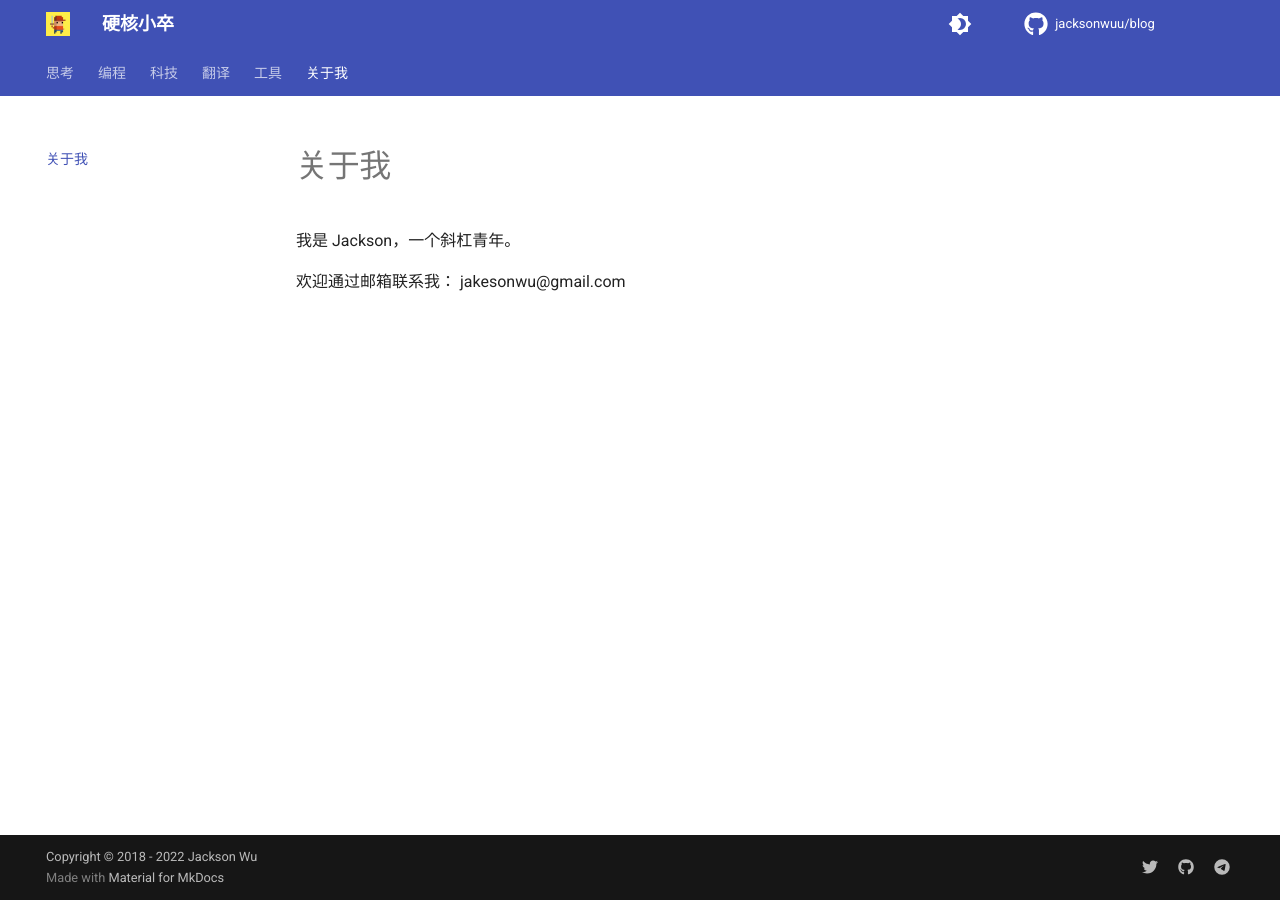
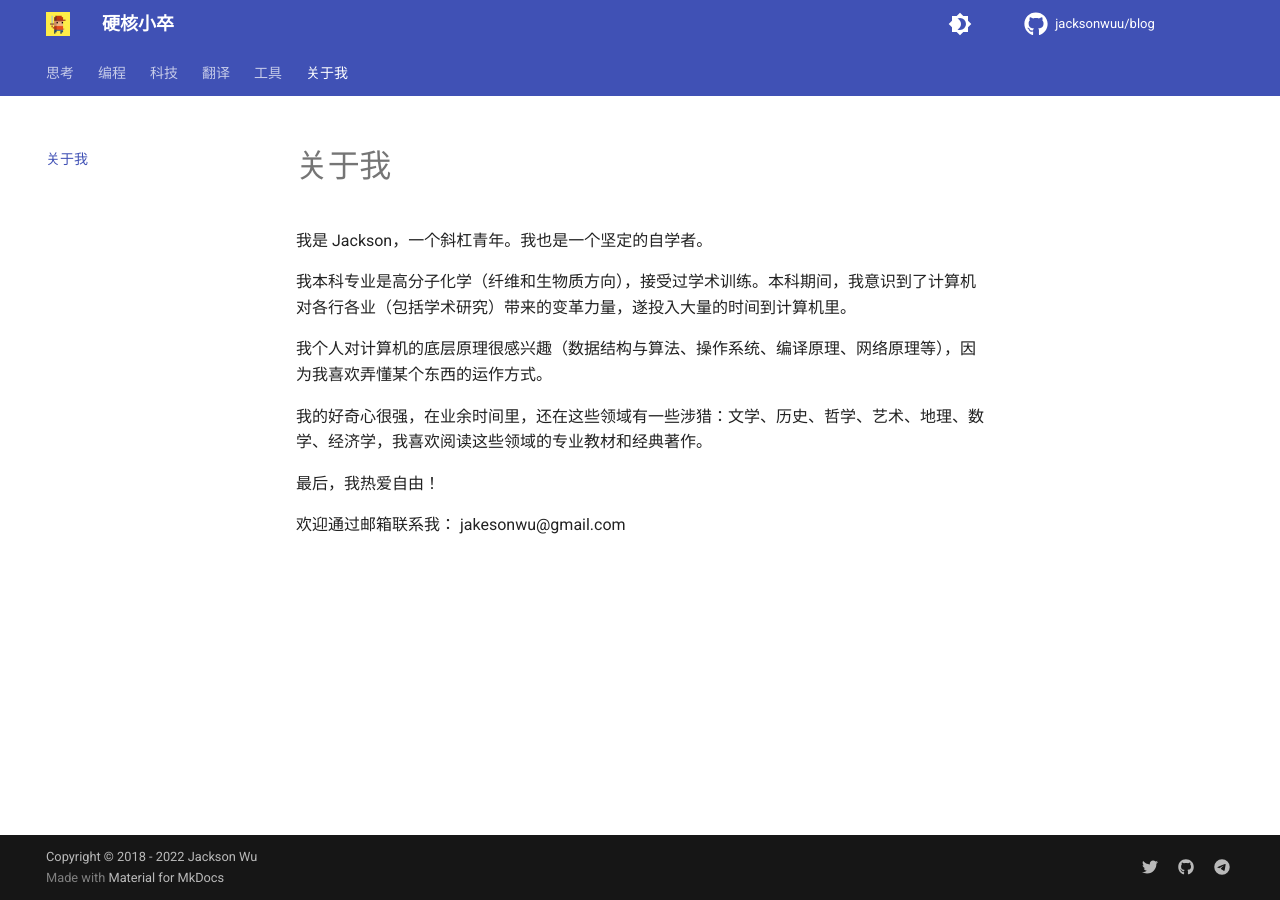
Before and after one commit to jacksonwuu/blog, an MkDocs documentation site: the page built from docs/about.md, in a window 1280 px wide. Built offline with MkDocs 1.6.1 and Material for MkDocs 9.7.7, drawn with Linux system fonts in a browser that asks for light colours; comment, search, counter and statistics services are not loaded.

Commit message:
Add some self descriptions

```diff
--- a/docs/about.md
+++ b/docs/about.md
@@ -1,5 +1,13 @@
 # 关于我
 
-我是 Jackson，一个斜杠青年。
+我是 Jackson，一个斜杠青年。我也是一个坚定的自学者。
+
+我本科专业是高分子化学（纤维和生物质方向），接受过学术训练。本科期间，我意识到了计算机对各行各业（包括学术研究）带来的变革力量，遂投入大量的时间到计算机里。
+
+我个人对计算机的底层原理很感兴趣（数据结构与算法、操作系统、编译原理、网络原理等），因为我喜欢弄懂某个东西的运作方式。
+
+我的好奇心很强，在业余时间里，还在这些领域有一些涉猎：文学、历史、哲学、艺术、地理、数学、经济学，我喜欢阅读这些领域的专业教材和经典著作。
+
+最后，我热爱自由！
 
 欢迎通过邮箱联系我： jakesonwu@gmail.com
```
